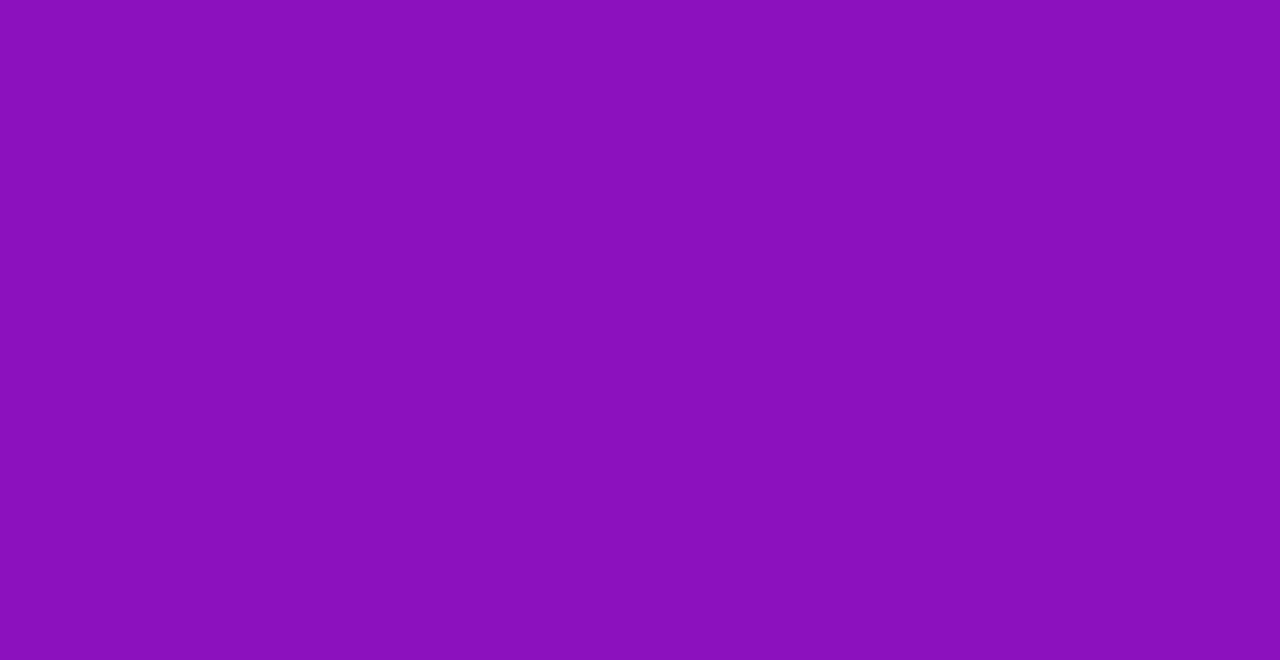
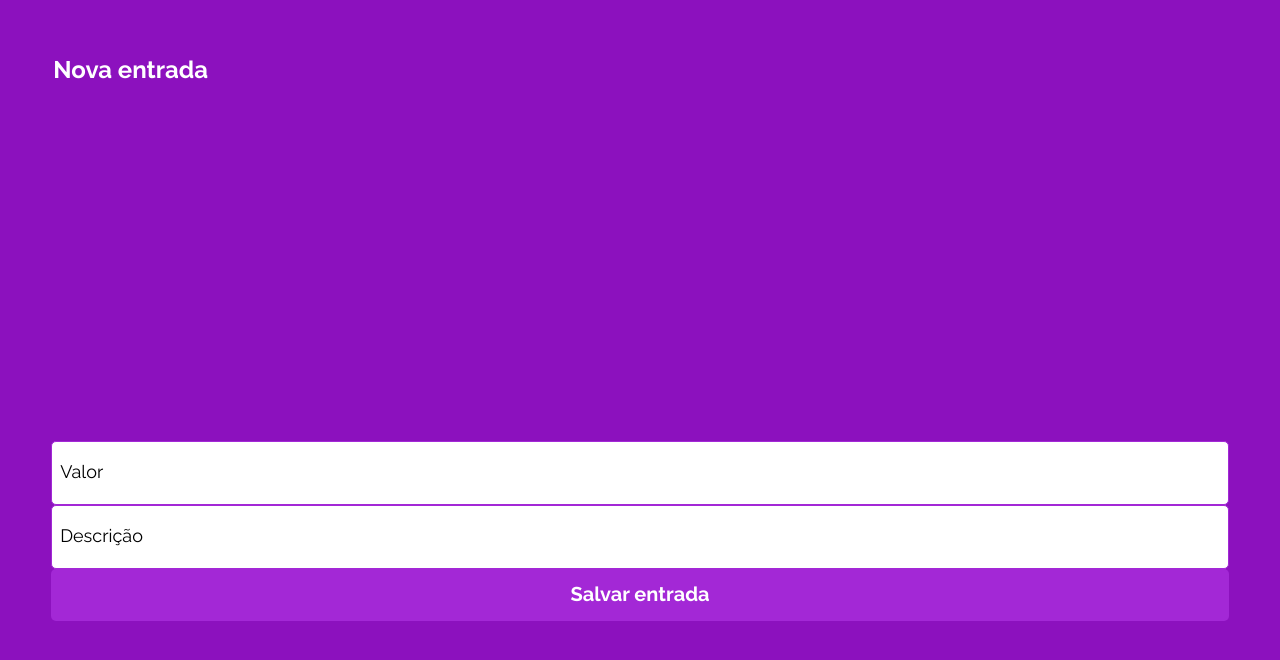
Before and after one commit to Aleisson/projeto13-mywallet-front, a React (Create React App) app: page /movimento in a window 1280 px wide. Before the commit this address had no page. Shown: the part 228-888 px from the top of the page. Before the commit the page ends 800 px from the top, so only its background shows below. Built offline with nearby package versions, Linux system fonts and the light colour scheme; a web font is replaced by a local one.

Commit message:
design movimento

```diff
--- a/src/components/App.js
+++ b/src/components/App.js
@@ -2,6 +2,8 @@ import { BrowserRouter, Routes, Route } from 'react-router-dom';
 import Cadastro from './LoginPage/Cadastro';
 import Login from './LoginPage/Login';
 import Conta from './Conta/Conta';
+import Movimento from './Conta/Movimento'
+
 
 function App() {
 
@@ -12,7 +14,8 @@ function App() {
                 <Routes>
                     <Route path="/" element={<Login />}></Route>
                     <Route path='/cadastro' element={<Cadastro />}></Route>
-                    <Route path='/Conta' element={<Conta />}></Route>
+                    <Route path='/conta' element={<Conta />}></Route>
+                    <Route path='/movimento' element={<Movimento/>}></Route>
                 </Routes>
             </BrowserRouter>
         </>
--- a/src/components/Conta/Conta.js
+++ b/src/components/Conta/Conta.js
@@ -10,10 +10,10 @@ function Conta() {
         <ContaBody>
             <NavConta><h2>Olá, Fulano</h2><ion-icon name="log-out-outline"></ion-icon></NavConta>
             <HistoryConta>
-                <h1>
+                {/* <h1>
                     <p>Não há registros de </p>
                     <p>entrada ou saída</p>
-                </h1>
+                </h1> */}
 
             </HistoryConta>
             <BottonConta>
--- /dev/null
+++ b/src/components/Conta/Movimento.js
@@ -0,0 +1,21 @@
+import { MovimentoBody, NavConta, MovimentoForm } from './style'
+
+
+function Movimento() {
+
+
+    return (
+        <MovimentoBody>
+            <NavConta>
+                <h2>Nova entrada</h2>
+            </NavConta>
+            <MovimentoForm>
+                <input placeholder="Valor" name="valor" type="number" min="1" max="10000" step="any" required></input>
+                <input placeholder='Descrição' type="text" minLength="3" maxLength="20" required></input>
+                <button>Salvar entrada</button>
+            </MovimentoForm>
+        </MovimentoBody>
+    )
+}
+
+export default Movimento;
--- a/src/components/Conta/style.js
+++ b/src/components/Conta/style.js
@@ -1,5 +1,7 @@
 import styled from "styled-components";
 import { Link } from "react-router-dom";
+import { LoginForm } from "../LoginPage/style"
+
 
 const StyledLink = styled(Link)`
 
@@ -112,5 +114,28 @@ const ButtonConta = styled.div`
 
 `
 
+const MovimentoBody = styled(ContaBody)`
 
-export { StyledLink, ContaBody, NavConta, HistoryConta, BottonConta, ButtonConta };
+
+    height: 80vw;
+
+`
+
+const MovimentoForm = styled(LoginForm)`
+
+
+    width: 100%;
+
+    input{
+        width: 100%;
+    }
+
+    button{
+        width: 100%;
+    }
+
+`
+
+
+
+export { StyledLink, ContaBody, NavConta, HistoryConta, BottonConta, ButtonConta, MovimentoBody, MovimentoForm};
```
